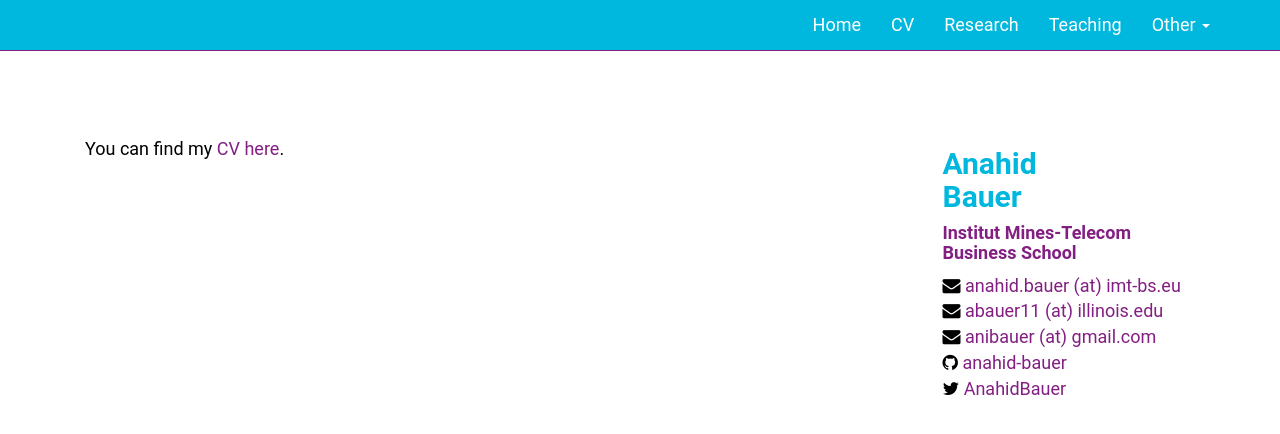
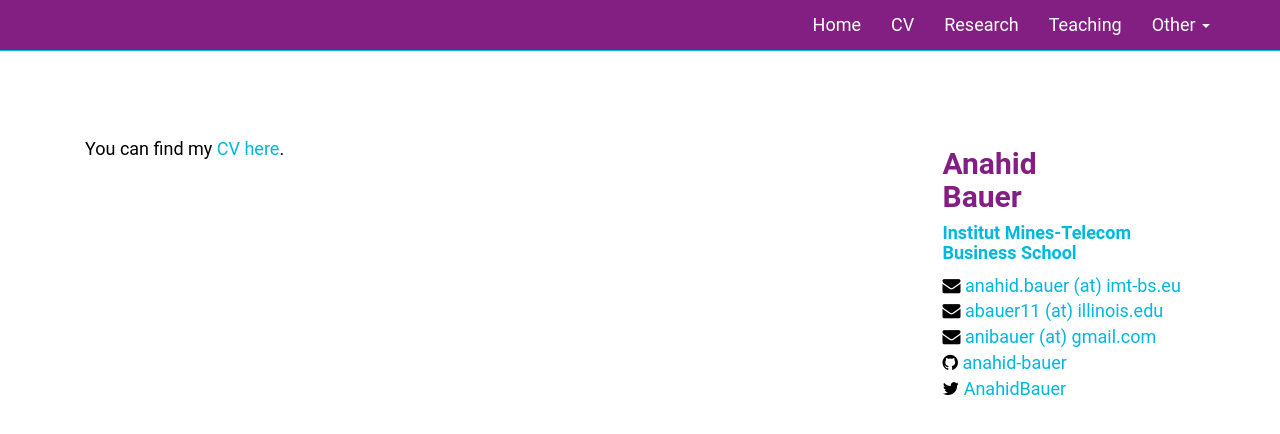
Before and after one commit to anahid-bauer/anahid-bauer.github.io, a Jekyll site: the page built from cv.md, in a window 1280 px wide. Shown: the top 434 px of the page. Built offline with Jekyll 4.4.1, drawn with Linux system fonts in a browser that asks for light colours.

Commit message:
Update ani.css

```diff
--- a/assets/css/ani.css
+++ b/assets/css/ani.css
@@ -10,7 +10,6 @@ body {
   -moz-osx-font-smoothing: grayscale;
 }
 
-
 h1,
 h3,
 
@@ -21,21 +20,21 @@ h6 {
 }
 h2, h4{
   font-weight: 700;
+  color: #831F82;
+}
+
+.a1 {
   color: #00B8DE;
 }
 
-.a1 {
-  color: #831F82;
-}
-
 a{
-  color: #831F82;
+  color: #00B8DE;
 }
 
 
 .navbar{
-    background-color: #00B8DE;
-    border-color: #00B8DE;
+    background-color: #831F82;
+    border-color: #831F82;
 }
 
 
@@ -53,16 +52,16 @@ a{
 
 
 .navbar-color{
-    background-color: #00B8DE;;
-    border-color: #831F82;
-    font-color: #831F82;
-    color: #831F82;
+    background-color: #831F82;;
+    border-color: #00B8DE;
+    font-color: #00B8DE;
+    color: #00B8DE;
 }
 
 .nav > li > a:hover,
 .nav > li > a:focus {
-  text-decoration: #831F82;
-  background-color: #831F82;
+  text-decoration: #00B8DE;
+  background-color: #00B8DE;
 }
 
 .navbar-inverse .navbar-brand {
@@ -78,7 +77,7 @@ a{
 
 
 .panel-default > .panel-heading {
-  background-color: #00B8DE;
+  background-color: #831F82;
   color: #FFF;
 
 }
@@ -89,10 +88,10 @@ a{
 }
 
 .navbar .navbar-nav > li > a:hover {
-  color: #831F82;
+  color: #00B8DE;
 }
 
-.collapse, .navbar-collapse{ color: #831F82; }
+.collapse, .navbar-collapse{ color: #00B8DE; }
 
 .img-portfolio {
     margin-bottom: 30px;
```
